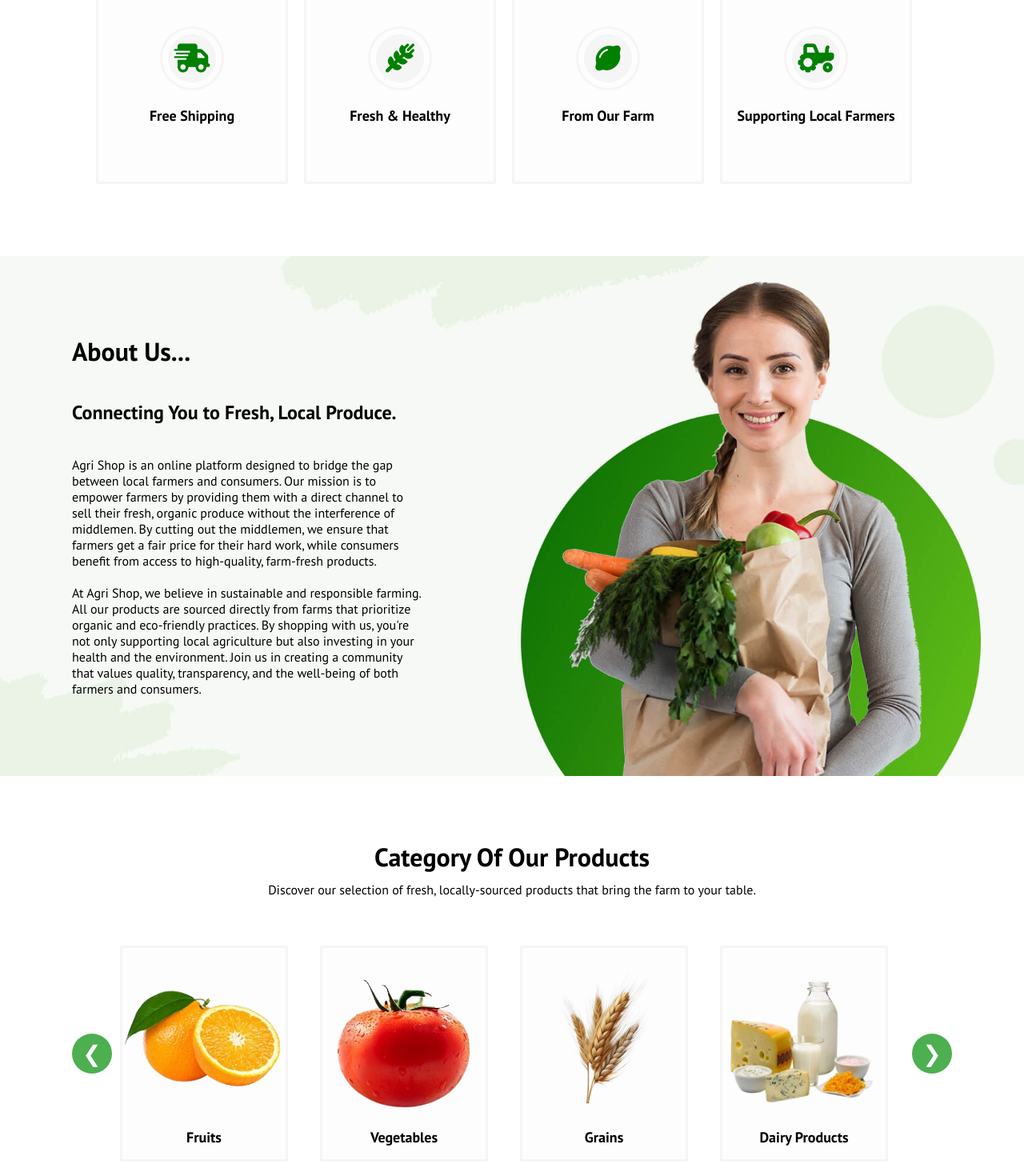
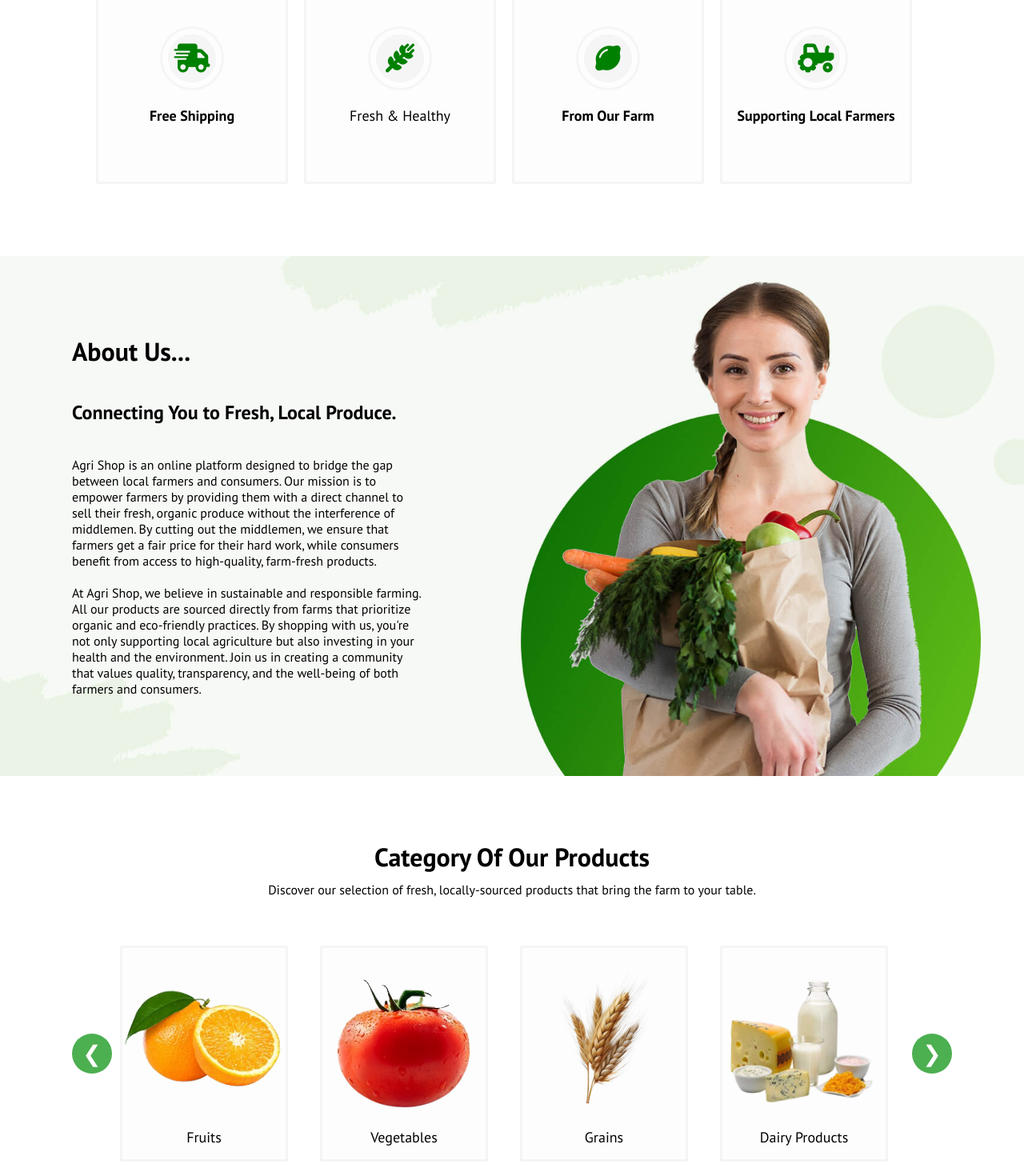
Before and after one commit to MKristinaa/AgriShop-React, a React (Create React App) app: page / in a window 1280 px wide. Shown: the part 940-2410 px from the top of the page at 80% size. Built offline with nearby package versions, Linux system fonts and the light colour scheme.

Commit message:
Update Home page CSS styles

```diff
--- a/src/components/pages/Home.css
+++ b/src/components/pages/Home.css
@@ -223,7 +223,6 @@ button:hover{
 
 .product-name {
   margin-top: 10px;
-  font-weight: bold;
 }
 
 .category-links {
--- a/src/components/pages/Home.js
+++ b/src/components/pages/Home.js
@@ -76,7 +76,7 @@ function Home() {
                 </div>
                 <div className='container-2-item'>
                     <div className='icon-1'><div className='icon'><i className="fa-solid fa-wheat-awn fa-2x"></i></div></div>
-                    <div><b>Fresh & Healthy</b></div>
+                    <div>Fresh & Healthy</div>
                 </div>
                 <div className='container-2-item'>
                     <div className='icon-1'><div className='icon'><i className="fa-solid fa-lemon fa-2x"></i></div></div>
```
